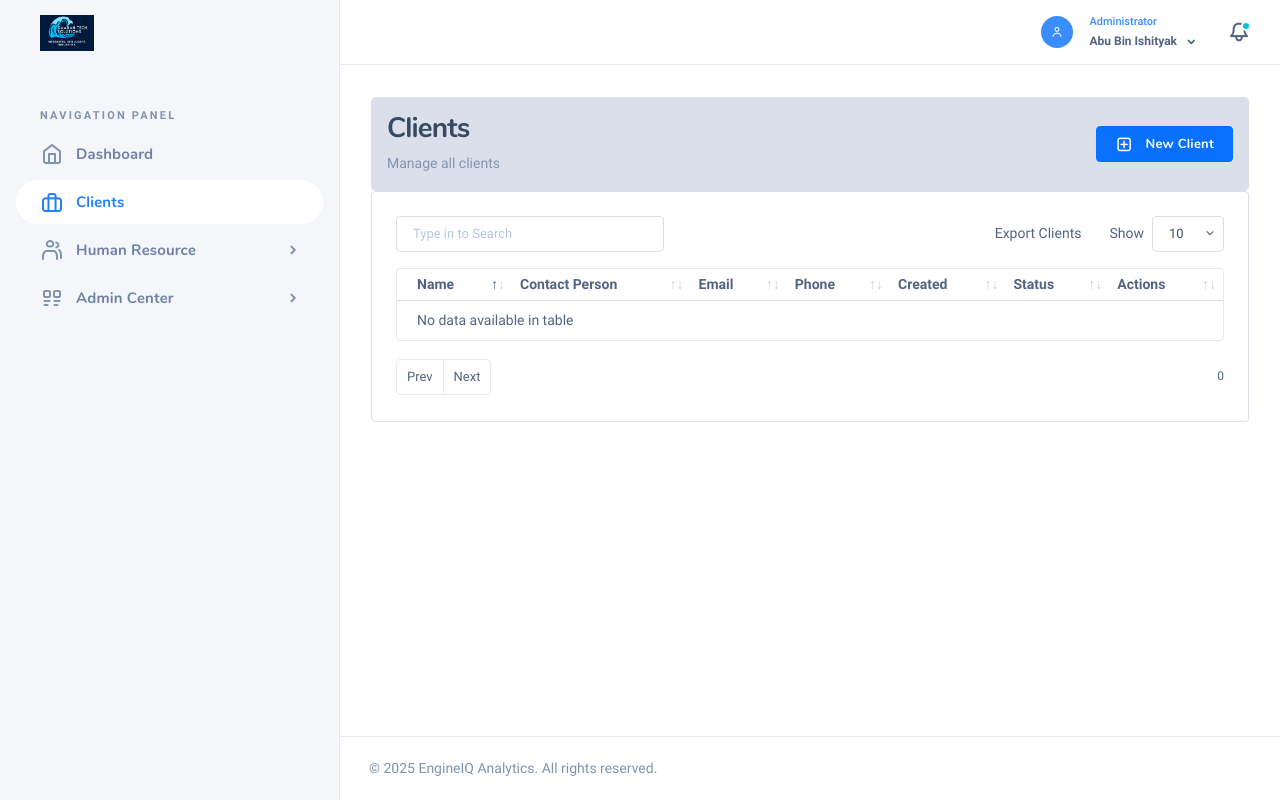
After one commit to NoahDara/ProjectPerformancePlatform, a Django app: page /clients/ in a window 1280 px wide. The commit adds this page. Run offline with Django 5.2, Linux system fonts and the light colour scheme; the visitor is signed in with stand-in values (Sample User, id 1); data that the repository does not hold is empty; some libraries are stand-ins or nearby versions; some web fonts are replaced.

Commit message:
Clients set up and CRUD

```diff
--- /dev/null
+++ b/clients/urls.py
@@ -0,0 +1,11 @@
+from django.urls import path
+from .views import *
+
+urlpatterns = [
+    path("", ClientListView.as_view(), name="client-index"),
+    path("create", ClientCreateView.as_view(), name="client-create"),
+    path("<int:pk>/detail", ClientDetailView.as_view(), name="client-detail"),
+    path("<int:pk>/update", ClientUpdateView.as_view(), name="client-update"),
+    path("<int:pk>/toggle/active", ClientToggleActiveView.as_view(), name="client-toggle-active"),
+    path("<int:pk>/delete", ClientDeleteView.as_view(), name="client-delete"),
+]
--- a/clients/views.py
+++ b/clients/views.py
@@ -1,3 +1,45 @@
-from django.shortcuts import render
+from helpers.views import SafeListView, SafeUpdateView, SafeDeleteView, ToggleActiveView
+from .models import Client
+from django.views.generic import CreateView, DetailView
+from django.contrib.auth.mixins import LoginRequiredMixin
+from .forms import ClientForm
+from django.urls import reverse_lazy
+from django.contrib.messages.views import SuccessMessageMixin
 
-# Create your views here.
+
+class ClientListView(LoginRequiredMixin, SafeListView):
+    model = Client
+    template_name = "clients/index.html"
+    context_object_name = "clients"
+
+
+class ClientCreateView(LoginRequiredMixin, SuccessMessageMixin, CreateView):
+    model = Client
+    template_name = "clients/create.html"
+    form_class = ClientForm
+    success_url = reverse_lazy("client-index")
+    success_message = "Client Created Successfully"
+
+
+class ClientUpdateView(LoginRequiredMixin, SafeUpdateView):
+    model = Client
+    context_object_name = "client"
+    template_name = "clients/update.html"
+    form_class = ClientForm
+    success_url = reverse_lazy("client-index")
+
+
+class ClientDetailView(LoginRequiredMixin, DetailView):
+    model = Client
+    template_name = "clients/detail.html"
+    context_object_name = "client"
+
+
+class ClientDeleteView(LoginRequiredMixin, SafeDeleteView):
+    model = Client
+    success_url = reverse_lazy("client-index")
+
+
+class ClientToggleActiveView(LoginRequiredMixin, ToggleActiveView):
+    model = Client
+    success_url = reverse_lazy("client-index")
--- a/core/urls.py
+++ b/core/urls.py
@@ -15,6 +15,7 @@ urlpatterns = [
     path('roles/', include('roles.urls')),
     path('', include('disciplines.urls')),
     path('employees/', include('employees.urls')),
+    path('clients/', include('clients.urls')),
     path('', RedirectView.as_view(url='/accounts/login/', permanent=False)),
 ] + static(settings.STATIC_URL, document_root=settings.STATIC_ROOT) + static(settings.MEDIA_URL, document_root=settings.MEDIA_ROOT)
 
--- /dev/null
+++ b/templates/clients/index.html
@@ -0,0 +1,83 @@
+{% extends 'layouts/base.html' %}
+
+{% block title %}Clients{% endblock title %}
+
+{% block page_title %}Clients{% endblock %}
+
+{% block page_sub_title %}Manage all clients{% endblock %}
+
+{% block actions %}
+<li class="nk-block-tools-opt">
+  <a href="{% url 'client-create' %}" class="btn btn-primary">
+    <em class="icon ni ni-plus-round"></em>
+    <span>New Client</span>
+  </a>
+</li>
+{% endblock %}
+
+{% block content %}
+<div class="card card-bordered card-preview">
+  <div class="card-inner">
+    <table class="datatable-init-export nowrap table" data-export-title="Export Clients">
+      <thead>
+        <tr>
+          <th data-priority="1">Name</th>
+          <th data-priority="3">Contact Person</th>
+          <th data-priority="4">Email</th>
+          <th data-priority="5">Phone</th>
+          <th data-priority="6">Created</th>
+          <th data-priority="7">Status</th>
+          <th data-priority="2">Actions</th>
+        </tr>
+      </thead>
+      <tbody>
+        {% for obj in clients %}
+        <tr>
+          <td><a href="{% url 'client-detail' obj.pk %}">{{ obj.name }}</a></td>
+          <td>{{ obj.contact_person|default:"-" }}</td>
+          <td>{{ obj.email|default:"-" }}</td>
+          <td>{{ obj.phone|default:"-" }}</td>
+          <td>{{ obj.created|date:"Y-m-d" }}</td>
+          <td>
+            {% if obj.is_active %}
+              <span class="badge bg-success">Active</span>
+            {% else %}
+              <span class="badge bg-secondary">Inactive</span>
+            {% endif %}
+          </td>
+          <td>
+            <a href="{% url 'client-update' obj.pk %}" class="btn btn-dim btn-outline-primary btn-sm">Edit</a>
+            <a href="{% url 'client-toggle-active' obj.pk %}" class="btn btn-dim btn-outline-warning btn-sm">
+              {% if obj.is_active %}Deactivate{% else %}Activate{% endif %}
+            </a>
+            <a href="#" data-bs-toggle="modal" data-bs-target="#clientDeleteModal{{ obj.pk }}" class="btn btn-dim btn-outline-danger btn-sm">Delete</a>
+          </td>
+        </tr>
+        {% endfor %}
+      </tbody>
+    </table>
+  </div>
+</div>
+
+{% for obj in clients %}
+<div class="modal fade" id="clientDeleteModal{{ obj.pk }}" tabindex="-1" aria-hidden="true">
+  <div class="modal-dialog">
+    <div class="modal-content">
+      <div class="modal-header">
+        <h5 class="modal-title">Delete {{ obj.name }}</h5>
+        <button type="button" class="btn-close" data-bs-dismiss="modal" aria-label="Close"></button>
+      </div>
+      <div class="modal-body">
+        <p class="text-warning">This action is irreversible.</p>
+        <h5>Are you sure you want to delete this client?</h5>
+      </div>
+      <div class="modal-footer bg-light justify-content-between">
+        <a href="#" class="btn btn-outline-primary" data-bs-dismiss="modal">Close</a>
+        <a href="{% url 'client-delete' obj.pk %}" class="btn btn-outline-danger">Yes</a>
+      </div>
+    </div>
+  </div>
+</div>
+{% endfor %}
+
+{% endblock %}
--- a/templates/layouts/sidebar.html
+++ b/templates/layouts/sidebar.html
@@ -39,6 +39,14 @@
                 </span>
                 <span class="nk-menu-text">Dashboard</span>
                 {% comment %} <span class="nk-menu-badge">HOT</span> {% endcomment %}
+              </a>
+            </li>
+            <li class="nk-menu-item">
+              <a href="{% url 'client-index' %}" class="nk-menu-link">
+                <span class="nk-menu-icon">
+                  <em class="icon ni ni-briefcase"></em>
+                </span>
+                <span class="nk-menu-text">Clients</span>
               </a>
             </li>
             <li class="nk-menu-item has-sub">
```
Also changed, not shown: clients/forms.py (added, +7 -0 lines), templates/clients/create.html (added, +39 -0 lines), templates/clients/update.html (added, +40 -0 lines).
